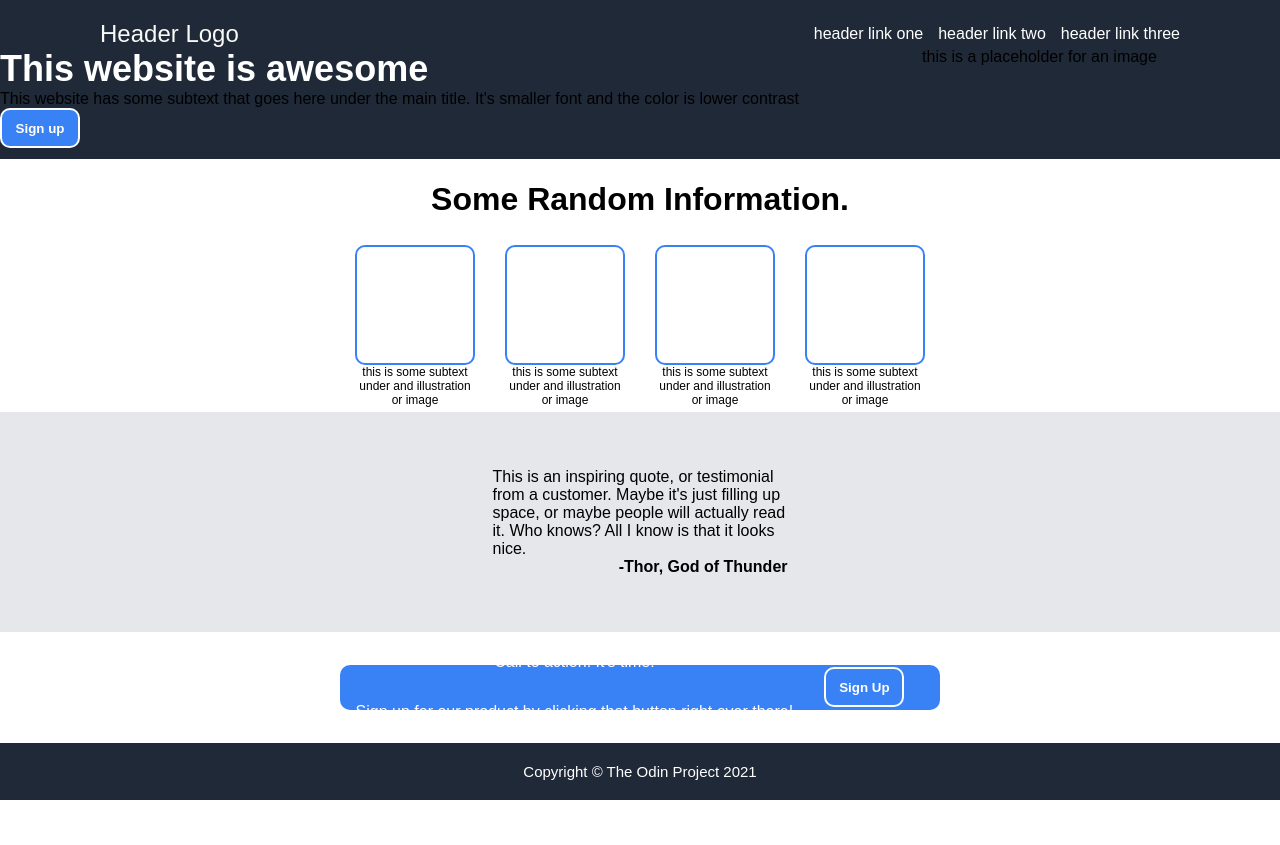
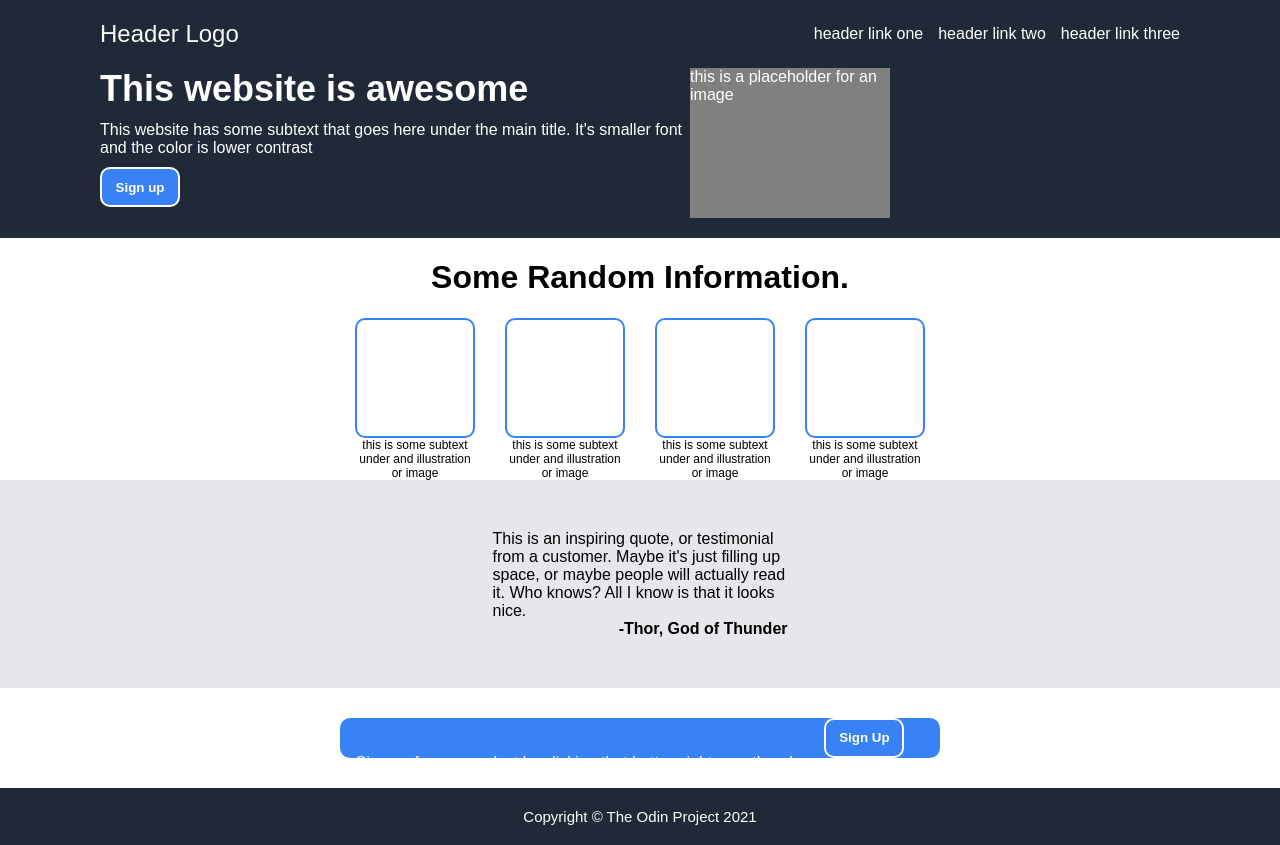
Before and after one commit to Kraalle/landing-page-2, a plain HTML site: page index.html in a window 1280 px wide. Before the commit the page ends 800 px from the top, so only its background shows below. Drawn offline with Linux system fonts and the light colour scheme.

Commit message:
finished up all sections but still some work to do on section 1

```diff
--- a/index.html
+++ b/index.html
@@ -27,7 +27,7 @@
                         <div class="sign-up"><button>Sign up</button></div>
                     </div>
                     <div class="section-one-right">
-                        <div>this is a placeholder for an image</div>
+                        <div class="placeholder">this is a placeholder for an image</div>
                     </div>
             </div>
             <div class="section-two">
--- a/styles.css
+++ b/styles.css
@@ -66,13 +66,32 @@ a {
 .section-one {
     background-color: #1F2937;
     display: flex;
+    color: white;
+    padding-left: 100px;
+    padding-top: 20px;
+    padding-bottom: 20px;
+}
 
+.section-one-left {
+    display: flex;
+    flex-direction: column;
+    flex: 1;
+}
+
+.section-one-right {
+    flex: 1;
+
+}
+
+.placeholder{
+    height: 150px;
+    width: 200px;
+    background-color: gray;
 }
 
 .title {
     font-size: 36px;
     font-weight: bold;
-    color: white;
 }
 
 .section-two {
```
